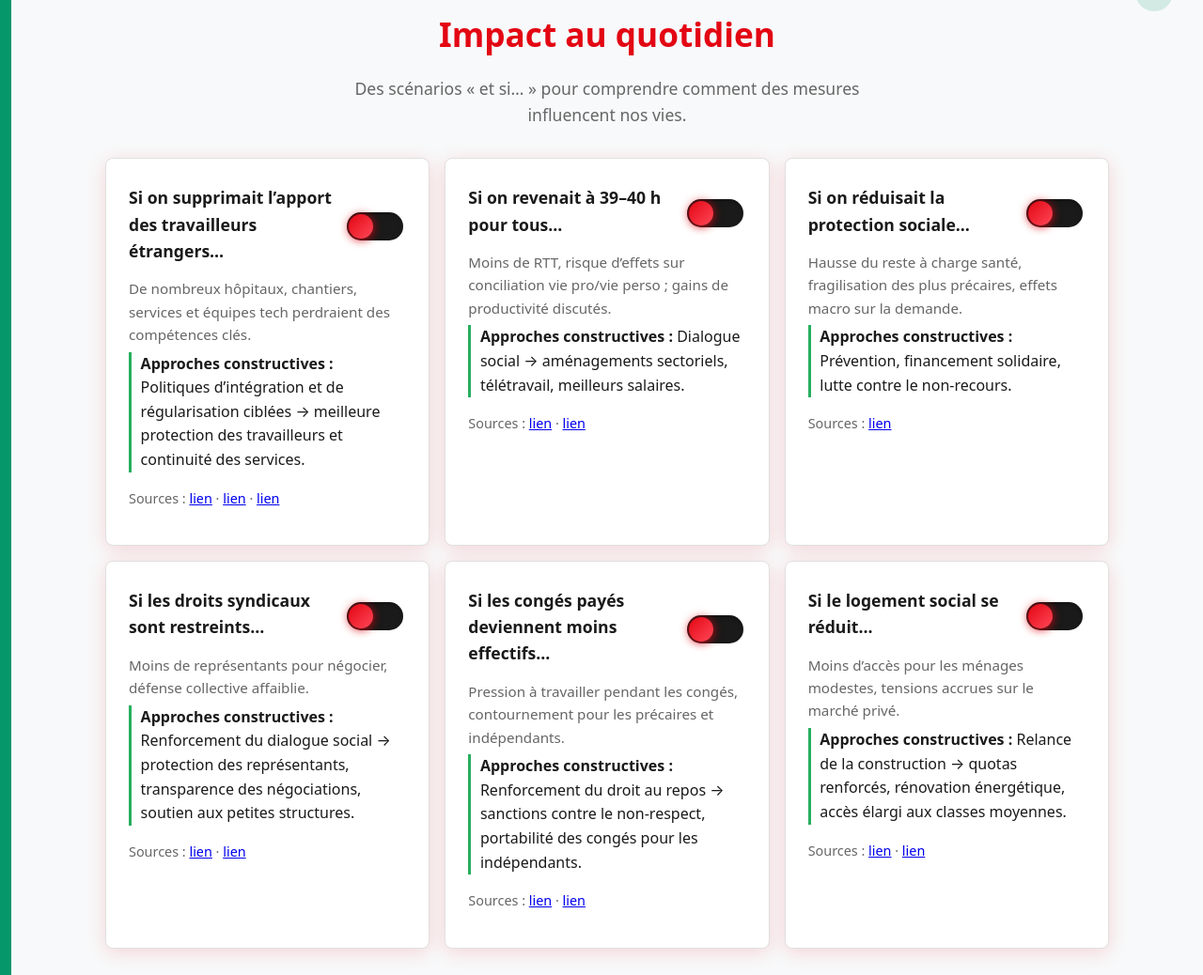
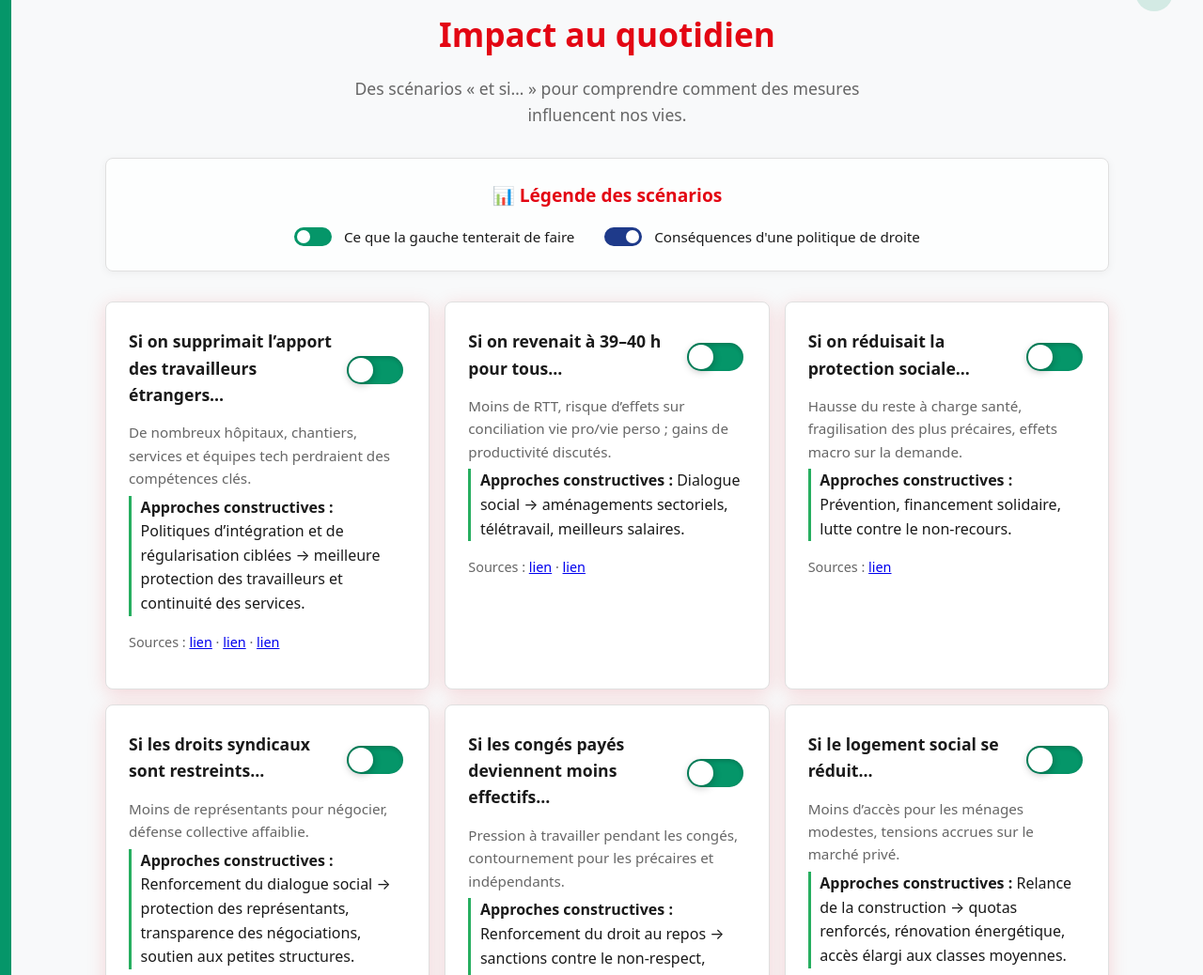
Before and after one commit to MasterGorn/pourquoivoteragauche, a plain HTML site: page index.html in a window 1280 px wide. Shown: the part 1985-3023 px from the top of the page at 94% size. Drawn offline with Linux system fonts and the light colour scheme.

Commit message:
ajout legende scénarios

```diff
--- a/index.html
+++ b/index.html
@@ -79,7 +79,23 @@
     <section id="impact" class="section alt">
       <div class="container">
         <h2>Impact au quotidien</h2>
-        <p class="section-intro">Des scénarios « et si… » pour comprendre comment des mesures influencent nos vies.</p>
+        <p class="section-intro">Des scénarios « et si… » pour comprendre comment des mesures influencent nos vies.</p>
+
+        <!-- Légende des toggles -->
+        <div class="scenarios-legend">
+          <h3>📊 Légende des scénarios</h3>
+          <div class="legend-items">
+            <div class="legend-item">
+              <div class="legend-toggle toggle-left"></div>
+              <span>Ce que la gauche tenterait de faire</span>
+            </div>
+            <div class="legend-item">
+              <div class="legend-toggle toggle-right"></div>
+              <span>Conséquences d'une politique de droite</span>
+            </div>
+          </div>
+        </div>
+
         <div class="grid scenarios" id="scenarios-grid" aria-live="polite">
           <!-- Scenarios injected by JS -->
         </div>
--- a/styles.css
+++ b/styles.css
@@ -79,6 +79,19 @@ html,body{margin:0;padding:0;background:linear-gradient(180deg,var(--bg),var(--b
 .manipulation-toggle-btn.expanded .toggle-text{display:none}
 .manipulation-toggle-btn.expanded::after{content:"Voir moins";margin-left:.5rem}
 .hidden-manipulation{transition:all .3s ease}
+
+/* Légende des scénarios */
+.scenarios-legend{background:rgba(255,255,255,.8);border-radius:var(--radius);padding:1.5rem;margin:2rem 0;border:1px solid #e0e0e0;box-shadow:0 2px 10px rgba(0,0,0,.05)}
+.scenarios-legend h3{color:var(--brand);font-size:1.2rem;margin:0 0 1rem;font-weight:600;text-align:center}
+.legend-items{display:flex;gap:2rem;justify-content:center;flex-wrap:wrap}
+.legend-item{display:flex;align-items:center;gap:.8rem;font-size:.95rem;color:var(--text)}
+.legend-toggle{width:40px;height:20px;border-radius:10px;position:relative;border:2px solid #ccc;transition:all .3s ease}
+.legend-toggle::before{content:'';position:absolute;top:1px;left:1px;width:14px;height:14px;border-radius:50%;transition:all .3s ease}
+.toggle-left{background:#059669;border-color:#059669}
+.toggle-left::before{background:white;left:1px}
+.toggle-right{background:#1e3a8a;border-color:#1e3a8a}
+.toggle-right::before{background:white;left:21px}
+
 .header-inner{display:flex;align-items:center;justify-content:space-between;min-height:80px;}
 .brand{display:flex;align-items:center;color:var(--text);text-decoration:none;font-weight:700;transition:opacity .2s ease;justify-content:center}
 .brand:hover{opacity:.8}
@@ -146,12 +159,12 @@ nav a.active::after{content:'';position:absolute;bottom:-8px;left:0;width:100%;h
 .scenario header{display:flex;align-items:center;justify-content:space-between;gap:.6rem}
 .scenario h3{margin:.2rem 0 .5rem;font-size:1.1rem}
 .scenario .toggle-label{display:flex;align-items:center;justify-content:flex-end}
-.toggle{appearance:none;width:60px;height:30px;border-radius:15px;border:none;position:relative;background:#1a1a1a;cursor:pointer;transition:all .4s cubic-bezier(0.4, 0, 0.2, 1);box-shadow:inset 0 2px 4px rgba(0,0,0,.3)}
-.toggle:hover{box-shadow:inset 0 2px 4px rgba(0,0,0,.3), 0 0 12px rgba(227,6,19,.5)}
-.toggle::before{content:"";position:absolute;top:2px;left:2px;width:26px;height:26px;border-radius:50%;background:linear-gradient(135deg, #e30613, #ff4757);transition:all .4s cubic-bezier(0.4, 0, 0.2, 1);box-shadow:0 2px 8px rgba(227,6,19,.6), 0 0 12px rgba(227,6,19,.4)}
-.toggle:checked{background:#1a1a1a}
-.toggle:checked:hover{box-shadow:inset 0 2px 4px rgba(0,0,0,.3), 0 0 12px rgba(30,58,138,.5)}
-.toggle:checked::before{left:32px;background:linear-gradient(135deg, #1e3a8a, #3b82f6);box-shadow:0 2px 8px rgba(30,58,138,.6), 0 0 12px rgba(30,58,138,.4)}
+.toggle{appearance:none;width:60px;height:30px;border-radius:15px;border:none;position:relative;background:#059669;cursor:pointer;transition:all .4s cubic-bezier(0.4, 0, 0.2, 1);box-shadow:inset 0 2px 4px rgba(0,0,0,.2)}
+.toggle:hover{box-shadow:inset 0 2px 4px rgba(0,0,0,.2), 0 0 12px rgba(5,150,105,.5)}
+.toggle::before{content:"";position:absolute;top:2px;left:2px;width:26px;height:26px;border-radius:50%;background:white;transition:all .4s cubic-bezier(0.4, 0, 0.2, 1);box-shadow:0 2px 8px rgba(0,0,0,.3)}
+.toggle:checked{background:#1e3a8a}
+.toggle:checked:hover{box-shadow:inset 0 2px 4px rgba(0,0,0,.2), 0 0 12px rgba(30,58,138,.5)}
+.toggle:checked::before{left:32px;background:white;box-shadow:0 2px 8px rgba(0,0,0,.3)}
 .scenario .effect{color:var(--muted);font-size:.95rem;margin:.4rem 0}
 .scenario .result.good{border-left:3px solid var(--ok);padding-left:.6rem}
 .scenario .result.bad{border-left:3px solid var(--danger);padding-left:.6rem}
@@ -263,6 +276,8 @@ nav a.active::after{content:'';position:absolute;bottom:-8px;left:0;width:100%;h
   .news-content{flex-direction:column;gap:1rem}
   .news-media{max-width:100%}
   .news-media iframe{height:200px}
+  .legend-items{flex-direction:column;gap:1rem;align-items:center}
+  .legend-item{justify-content:center;text-align:center}
 }
 
 @media (prefers-reduced-motion: reduce){
```
